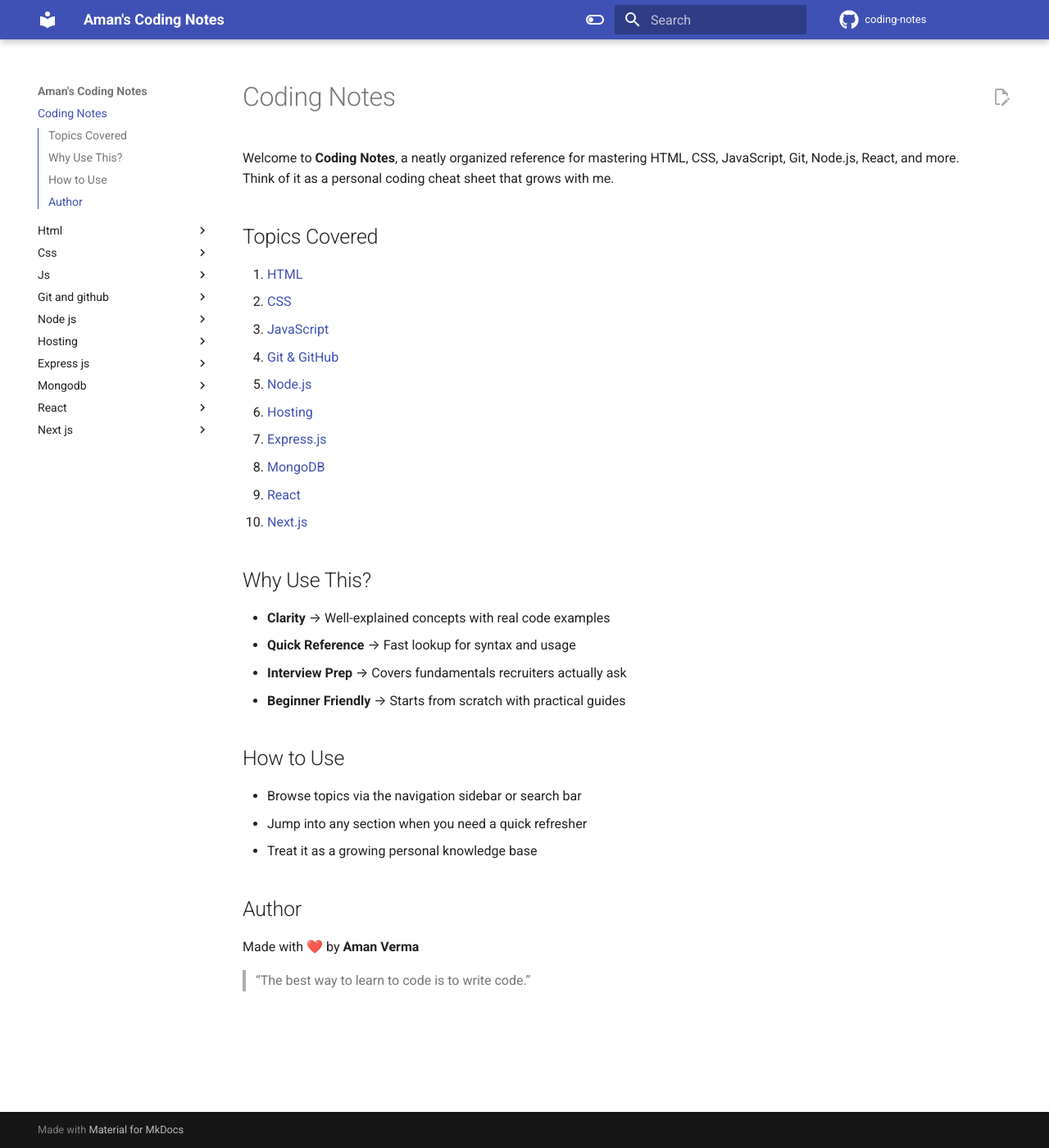
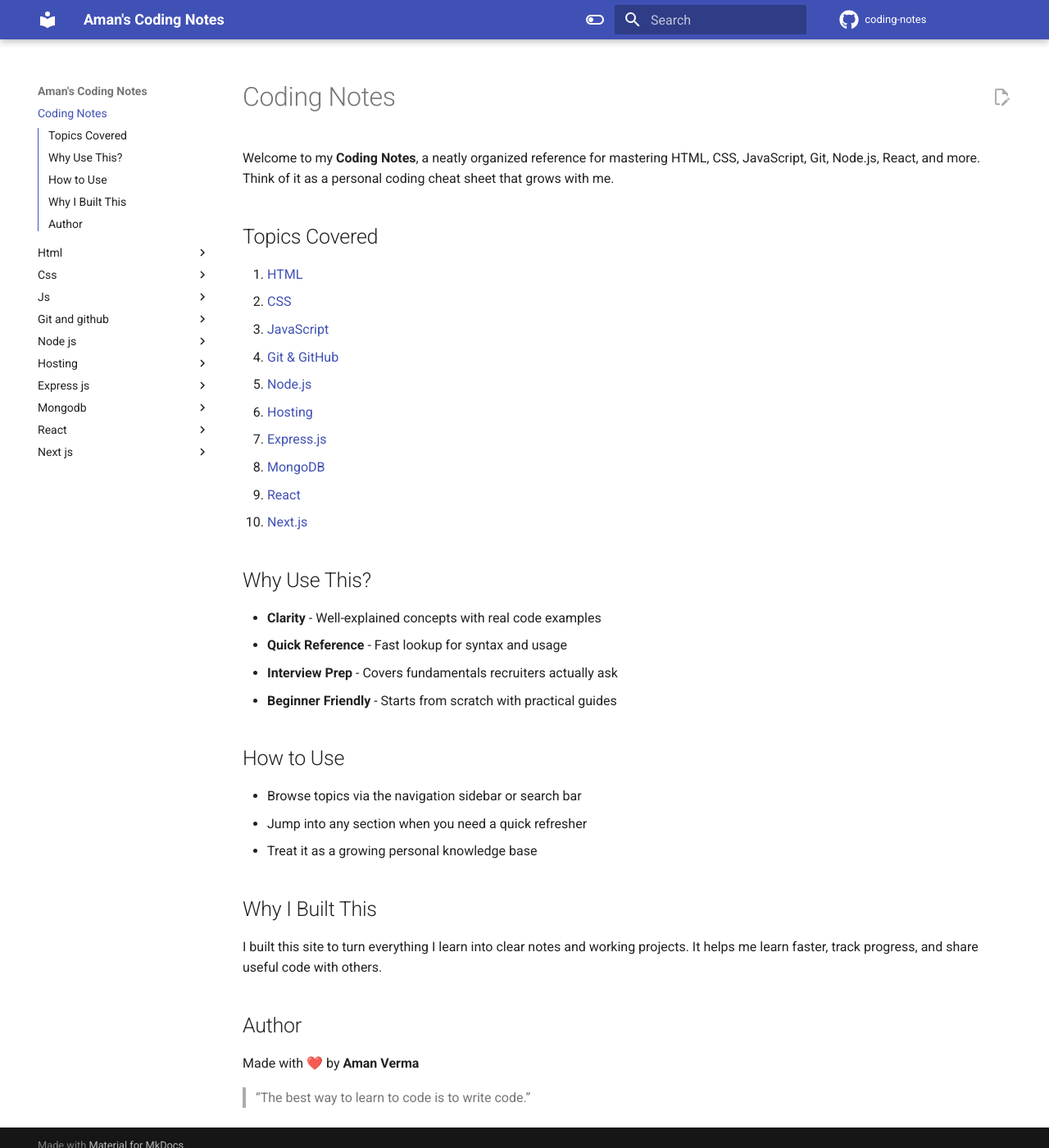
Before and after one commit to amanverma2009/coding-notes, an MkDocs documentation site: the page built from docs/index.md, in a window 1280 px wide and 1400 px high. Shown: the whole window at 82% size. Built offline with MkDocs 1.6.1 and Material for MkDocs 9.7.7, drawn with Linux system fonts in a browser that asks for light colours; comment, search, counter and statistics services are not loaded.

Commit message:
Update index.md

```diff
--- a/docs/index.md
+++ b/docs/index.md
@@ -1,6 +1,6 @@
 # Coding Notes
 
-Welcome to **Coding Notes**, a neatly organized reference for mastering HTML, CSS, JavaScript, Git, Node.js, React, and more.
+Welcome to my **Coding Notes**, a neatly organized reference for mastering HTML, CSS, JavaScript, Git, Node.js, React, and more.
 Think of it as a personal coding cheat sheet that grows with me.
 
 ## Topics Covered
@@ -18,10 +18,10 @@
 
 ## Why Use This?
 
-- **Clarity** → Well-explained concepts with real code examples
-- **Quick Reference** → Fast lookup for syntax and usage
-- **Interview Prep** → Covers fundamentals recruiters actually ask
-- **Beginner Friendly** → Starts from scratch with practical guides
+- **Clarity** - Well-explained concepts with real code examples
+- **Quick Reference** - Fast lookup for syntax and usage
+- **Interview Prep** - Covers fundamentals recruiters actually ask
+- **Beginner Friendly** - Starts from scratch with practical guides
 
 ## How to Use
 
@@ -29,6 +29,10 @@
 - Jump into any section when you need a quick refresher
 - Treat it as a growing personal knowledge base
 
+## Why I Built This
+
+I built this site to turn everything I learn into clear notes and working projects. It helps me learn faster, track progress, and share useful code with others.
+
 ## Author
 
 Made with ❤️ by **Aman Verma**
```
